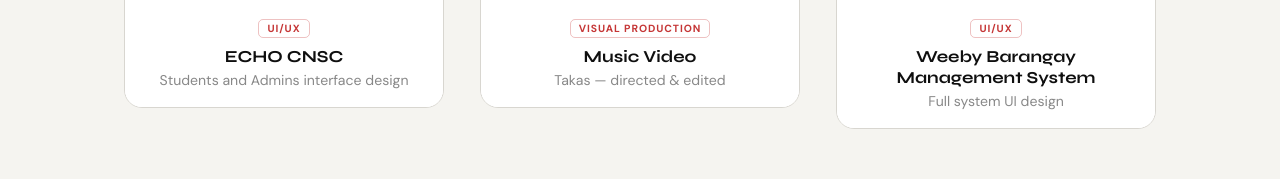
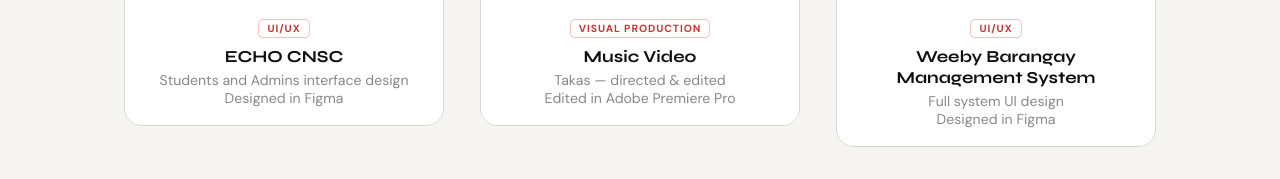
Before and after one commit to Ariesss05/Vacunawa-portfoliowebsite, a plain HTML site: page index.html in a window 1280 px wide. Shown: the part 3171-3350 px from the top of the page. Drawn offline with nearby package versions, Linux system fonts and the light colour scheme; no server answers.

Commit message:
Update index.html

```diff
--- a/index.html
+++ b/index.html
@@ -336,6 +336,7 @@
                         <div class="card-tag">UI/UX</div>
                         <h3>ECHO CNSC</h3>
                         <p>Students and Admins interface design</p>
+                        <p>Designed in Figma</p>
                     </div>
                 </div>
 
@@ -355,6 +356,7 @@
                         <div class="card-tag">Visual Production</div>
                         <h3>Music Video</h3>
                         <p>Takas — directed &amp; edited</p>
+                        <p>Edited in Adobe Premiere Pro</p>
                     </div>
                 </div>
 
@@ -372,6 +374,7 @@
                         <div class="card-tag">UI/UX</div>
                         <h3>Weeby Barangay Management System</h3>
                         <p>Full system UI design</p>
+                        <p>Designed in Figma</p>
                     </div>
                 </div>
 
```
